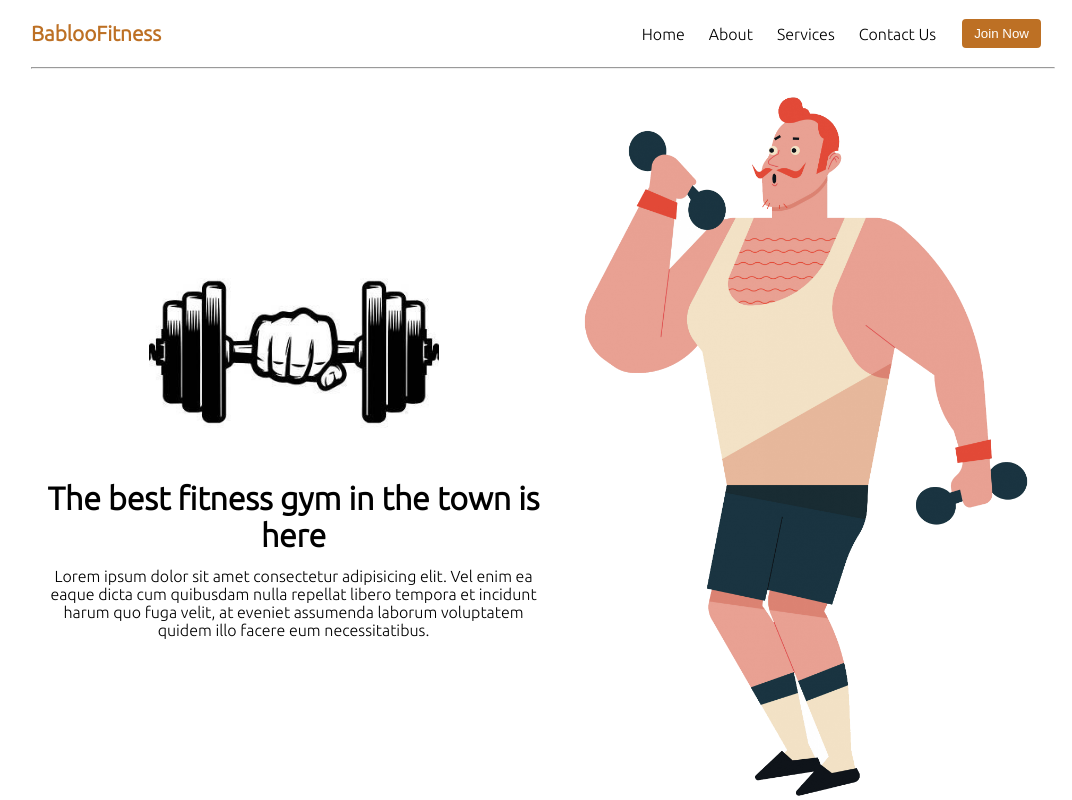
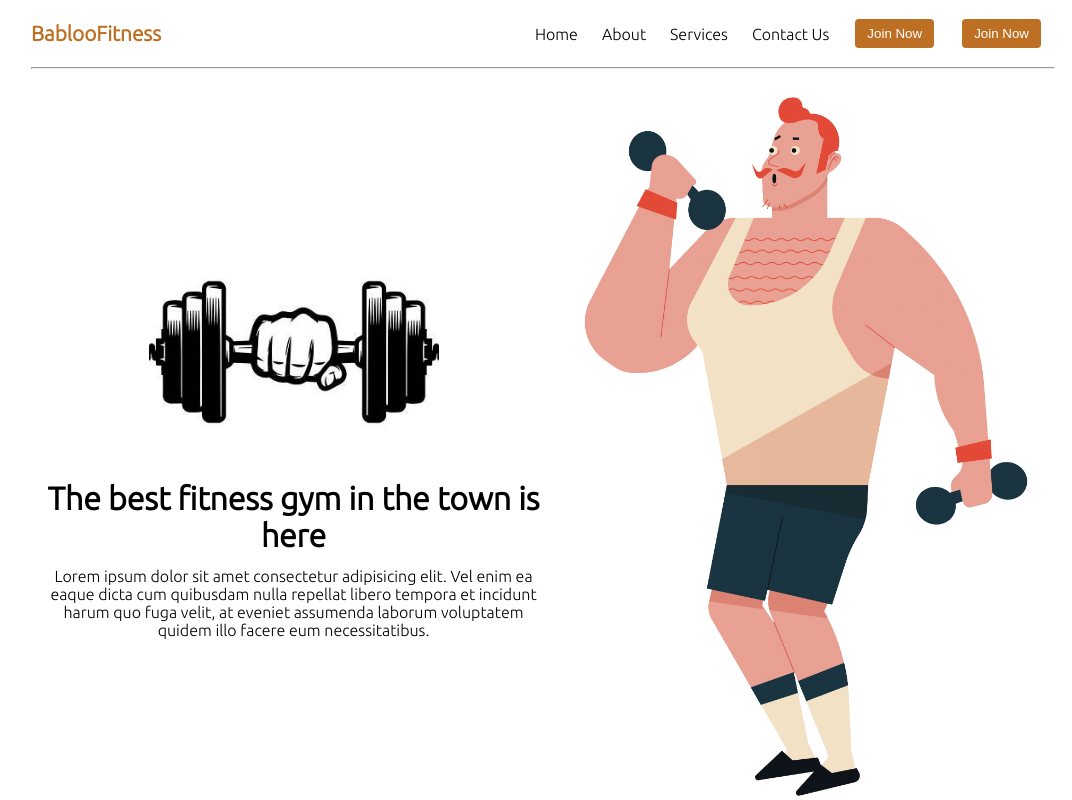
Before and after one commit to Bablooyd/fitnesslandingpage, a plain HTML site: page index.html in a window 1280 px wide. Shown: the top 800 px of the page, without its empty margins (97-1169 px from the left). Drawn offline with Linux system fonts and the light colour scheme.

Commit message:
reinitialized files

```diff
--- a/index.html
+++ b/index.html
@@ -19,6 +19,7 @@
                     <li>About</li>
                     <li>Services</li>
                     <li>Contact Us</li>
+                    <li><button class="btn">Join Now</button></li>
                     <li><button class="btn">Join Now</button></li>
                 </ul>
             </nav>
```
